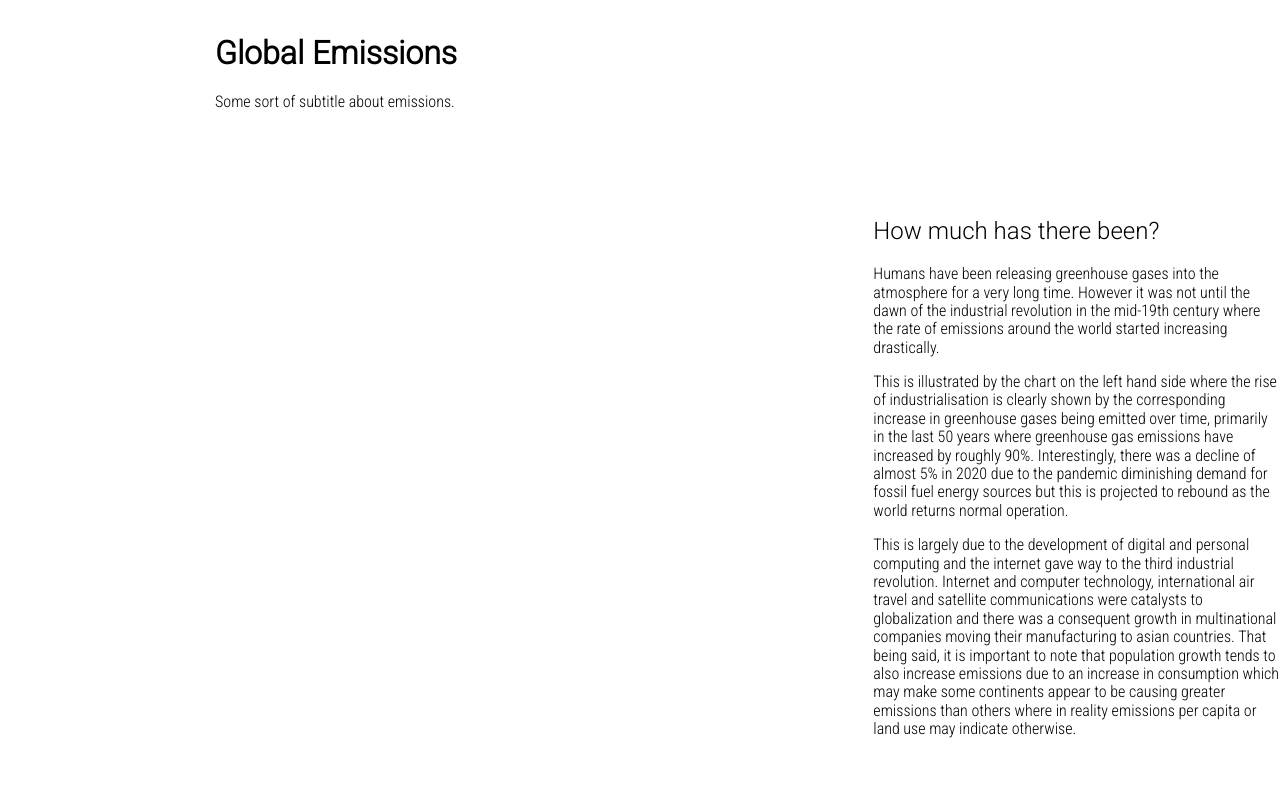
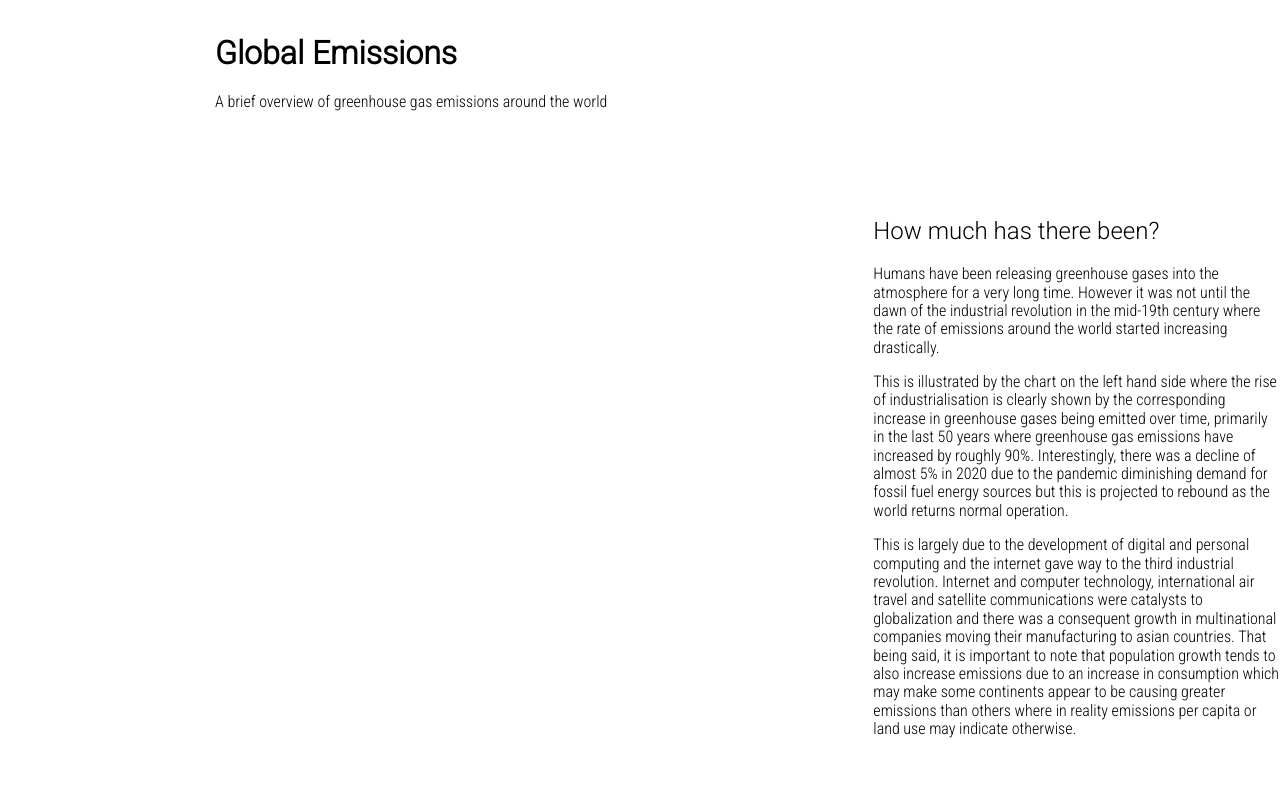
Before and after one commit to YuhanDong/FIT3179, a plain HTML site: page index.html in a window 1280 px wide. Shown: the top 792 px of the page. Drawn offline with nearby package versions, Linux system fonts and the light colour scheme; a script that the page names is missing.

Commit message:
edited subtitle text

```diff
--- a/index.html
+++ b/index.html
@@ -27,7 +27,7 @@
     <div class="pure-g">
       <div class="pure-u-1-1">
         <h1>Global Emissions</h1>
-        <p>Some sort of subtitle about emissions.</p>
+        <p>A brief overview of greenhouse gas emissions around the world</p>
       </div>
     </div>
   </div>
```
